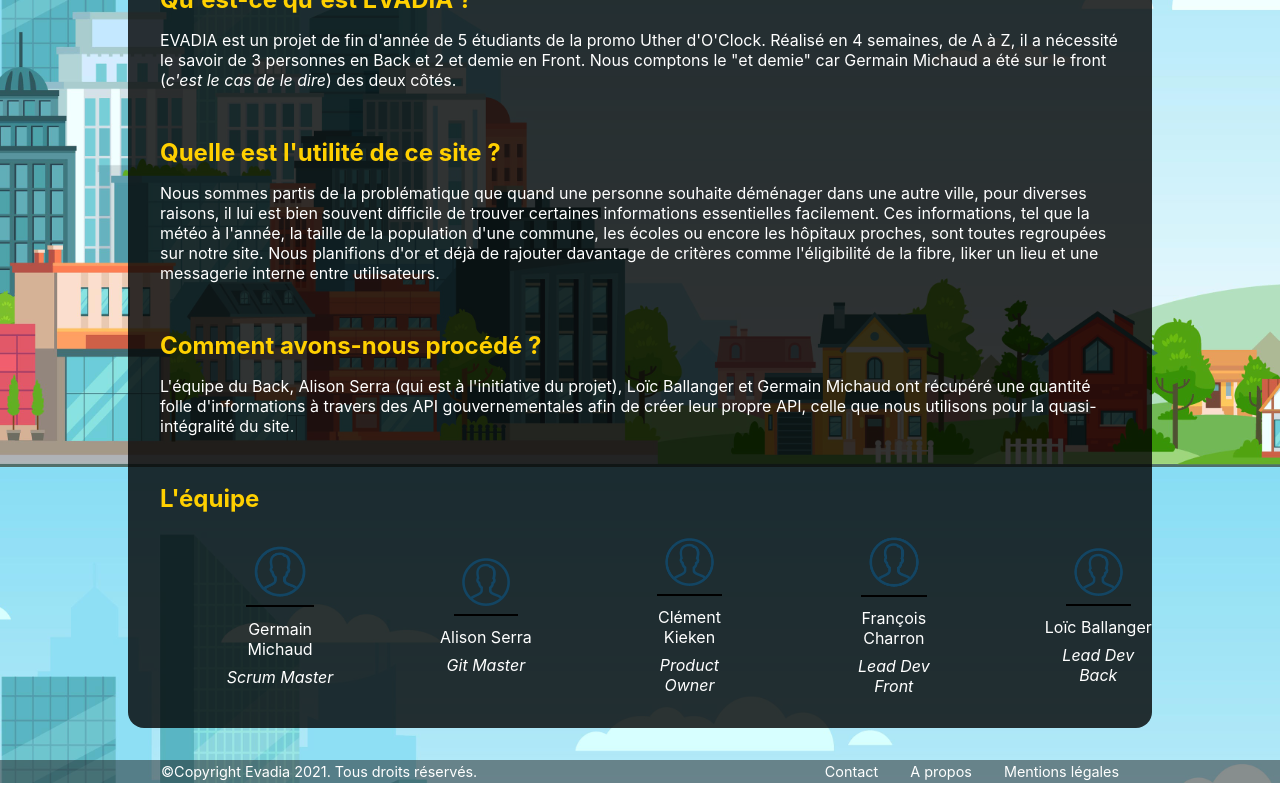
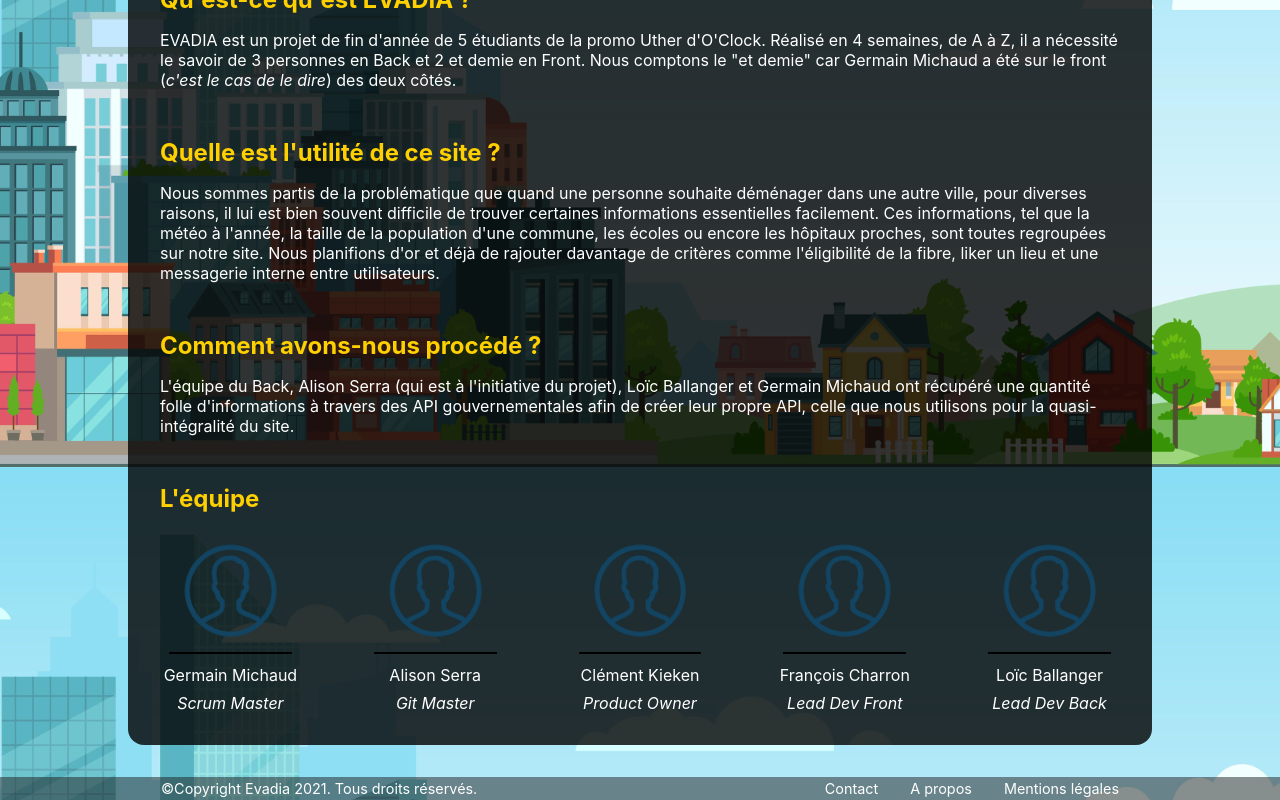
Before and after one commit to Lballanger/Evadia, a React (Vite) app in the folder front/: page /about in a window 1280 px wide. Shown: the part 333-1133 px from the top of the page. Built offline with nearby package versions, Linux system fonts and the light colour scheme; no server answers.

Commit message:
about page container fixed

```diff
--- a/front/src/components/About/styles.scss
+++ b/front/src/components/About/styles.scss
@@ -36,8 +36,10 @@
   }
   &__team {
     display: flex;
+    flex-wrap: wrap;
     flex-direction: row;
     justify-content: space-around;
+    width: 100%;
 
     &__a {
       display: inline-block;
@@ -49,12 +51,14 @@
       justify-content: center;
       align-items: center;
       padding-bottom: 2rem;
-      margin-left: 6rem;
+
     }
 
     &__display {
-      display: flex;
-      align-items: center;
+      display: grid;
+      width: 100%;
+      grid-template-columns: repeat(auto-fit, minmax(200px, 1fr));
+
     }
 
     &__dev {
--- a/front/src/components/Homepage/styles.scss
+++ b/front/src/components/Homepage/styles.scss
@@ -53,7 +53,6 @@
           color: inherit;
           width: 80%;
           cursor: pointer;
-
         }
       }
 
```
